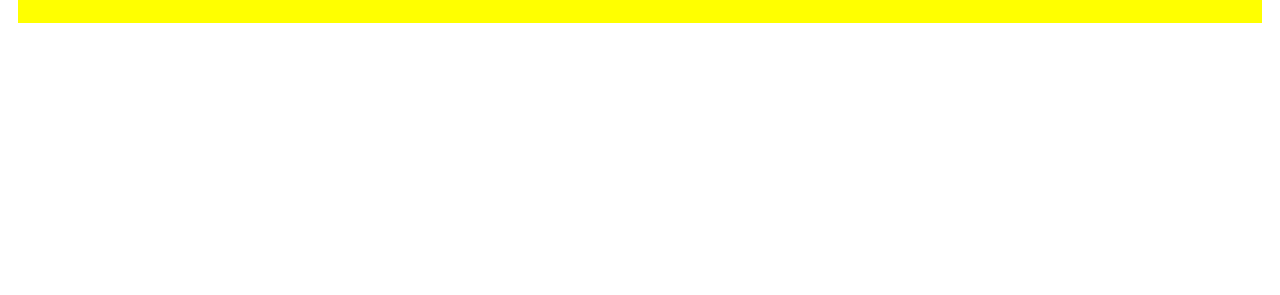
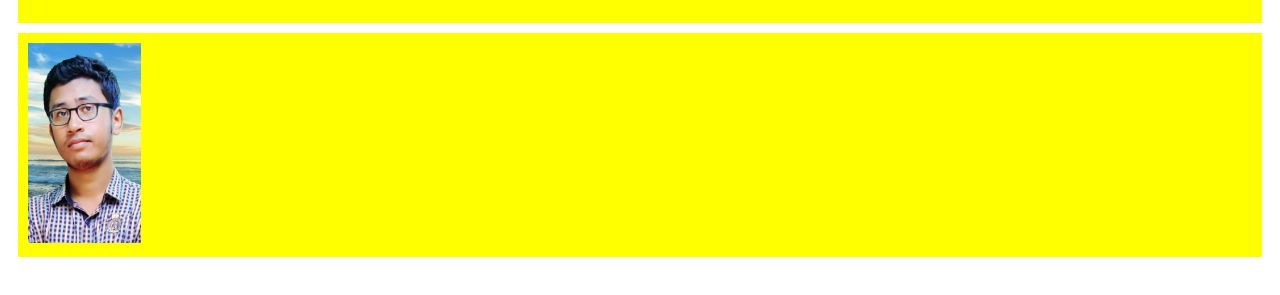
Before and after one commit to mehediNabil24/my-first-website, a plain HTML site: page index.html in a window 1280 px wide. Shown: the part 463-758 px from the top of the page. Drawn offline with Linux system fonts and the light colour scheme.

Commit message:
added image

```diff
--- a/index.html
+++ b/index.html
@@ -21,6 +21,9 @@
         <h1>my thrid bolg</h1>
         <p>Lorem ipsum dolor sit amet consectetur, adipisicing elit. Quis possimus necessitatibus deserunt veniam, dolor quisquam, tempora quod omnis nemo itaque provident, soluta ea! Nostrum magni iste officia iusto harum voluptatum!</p>
     </div>
+    <div>
+        <img src="./images/nabil.png" alt="" height="200">
+    </div>
 
 
 </body>
```
Also changed, not shown: images/nabil.png (added).
